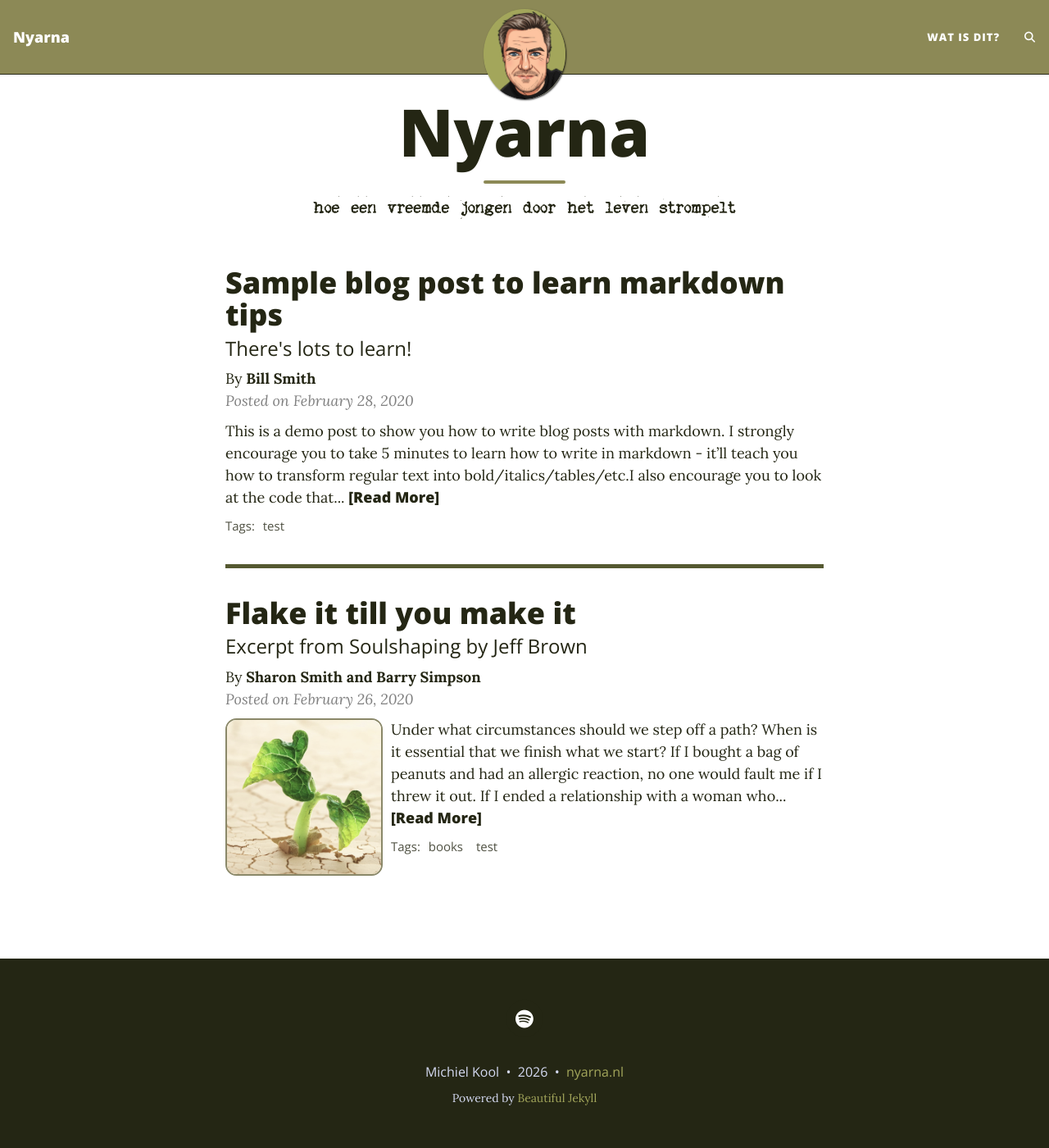
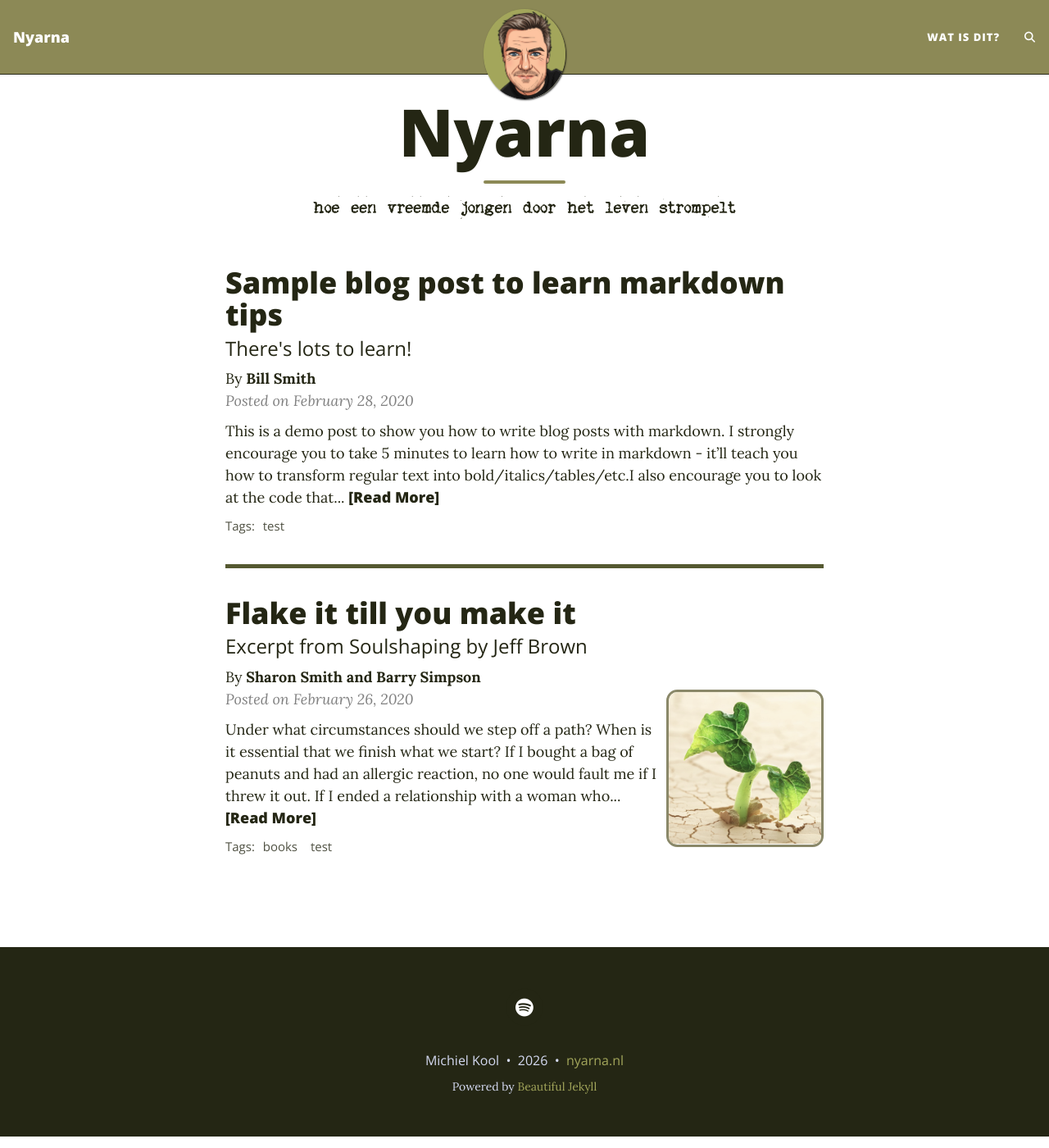
Before and after one commit to roosebolton/nyarna, a Jekyll site: the page built from index.html, in a window 1280 px wide and 1400 px high, scrolled down 14 px. Shown: the whole window at 82% size. Built offline with Jekyll 4.4.1, drawn with Linux system fonts in a browser that asks for light colours; the list of posts is cut into pages by our own code; comment, search, counter and statistics services are not loaded.

Commit message:
adjustments to thumbnail behaviour

```diff
--- a/assets/css/beautifuljekyll.css
+++ b/assets/css/beautifuljekyll.css
@@ -476,7 +476,7 @@ footer .footer-custom-content {
   }
 }
 
-/* --- Post preview (feed) --- */zz
+/* --- Post preview (feed) --- */
 
 .posts-list {
     margin: 0;
@@ -543,14 +543,10 @@ footer .footer-custom-content {
   width: 100%;
 }
 .post-preview .post-image {
-  float: left;
-  margin-right: 0.625rem;
-  margin-left: 0;
+  float: right;
+  margin-left: 0.625rem;
   height: 12rem;
   width: 12rem;
-  border-radius: 7%;
-  border: 2px solid #8C8956;
-  overflow: hidden;
 }
 .post-preview .post-image {
   filter: grayscale(40%);
@@ -559,14 +555,14 @@ footer .footer-custom-content {
   filter: grayscale(0%);
 }
 .post-preview .post-image img {
-  display: block;
-  width: 100%;
-  height: 100%;
-  object-fit: cover;
-  border-radius: inherit;
+  max-height: 100%;
+  max-width: 100%;
 }
 .post-preview .post-image-short {
-  margin-top: 0;
+  margin-top: -2.1875rem;
+  border-radius: 7%;
+  border: 3px solid #8C8956;
+  overflow: hidden;
 }
 @media (max-width: 767px) {
   .post-preview .post-image {
@@ -582,20 +578,22 @@ footer .footer-custom-content {
   height: 100%;
   text-align: center;
   display: none;
+
 }
 .post-preview .post-image-small img {
   max-width: 6.25rem;
   max-height: 6.25rem;
+  border-radius: 7%;
+  border: 2px solid #8C8956;
+  overflow: hidden;
+  display: none;
 }
 @media (max-width: 500px) {
   .post-preview .post-image {
     display: none;
   }
-  .post-preview .post-image-short {
-    display: none;
-  }
   .post-preview .post-image-small {
-    display: none;
+    display: block;
   }
 }
 
```
Also changed, not shown: 1 other file.
